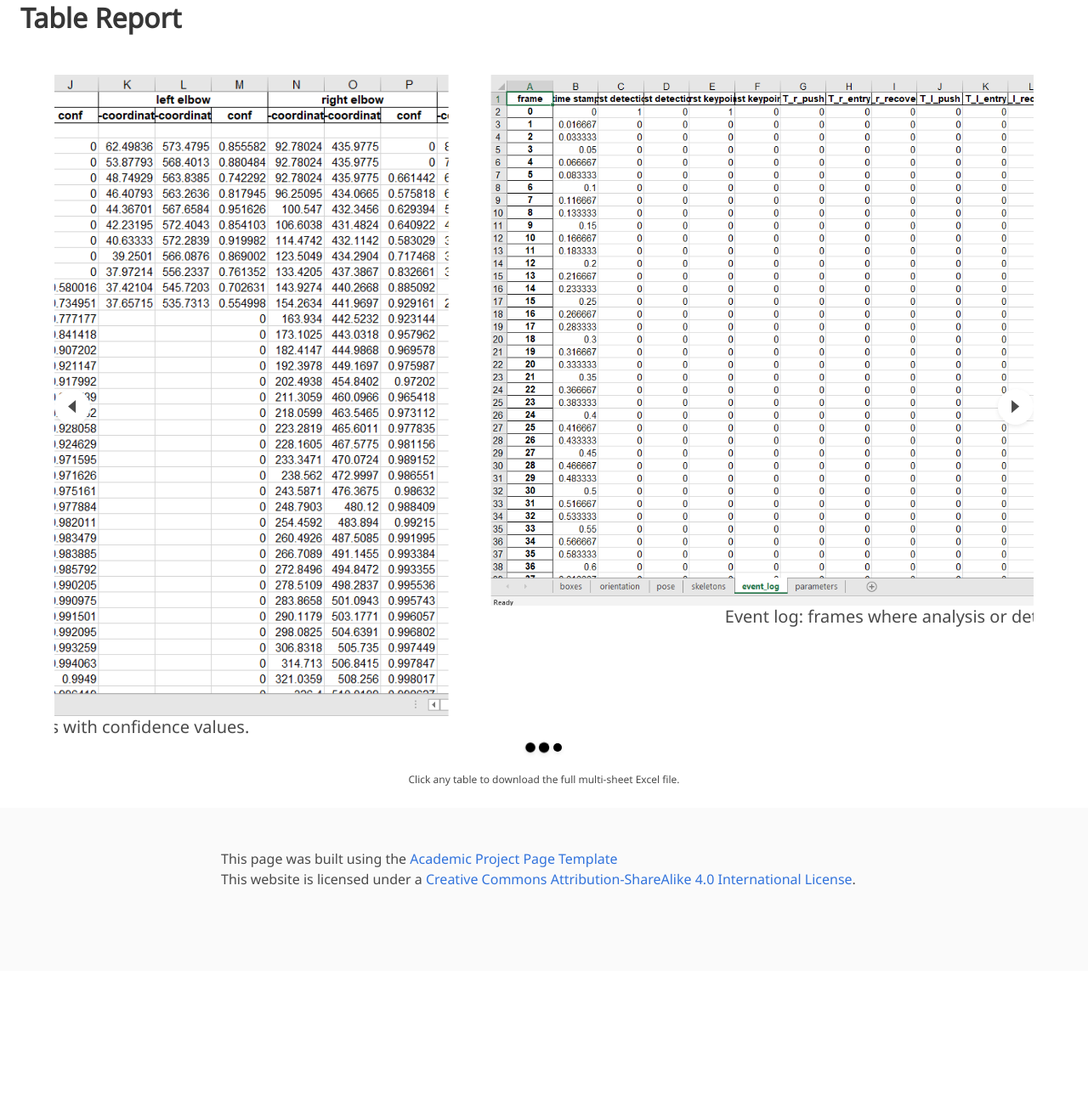
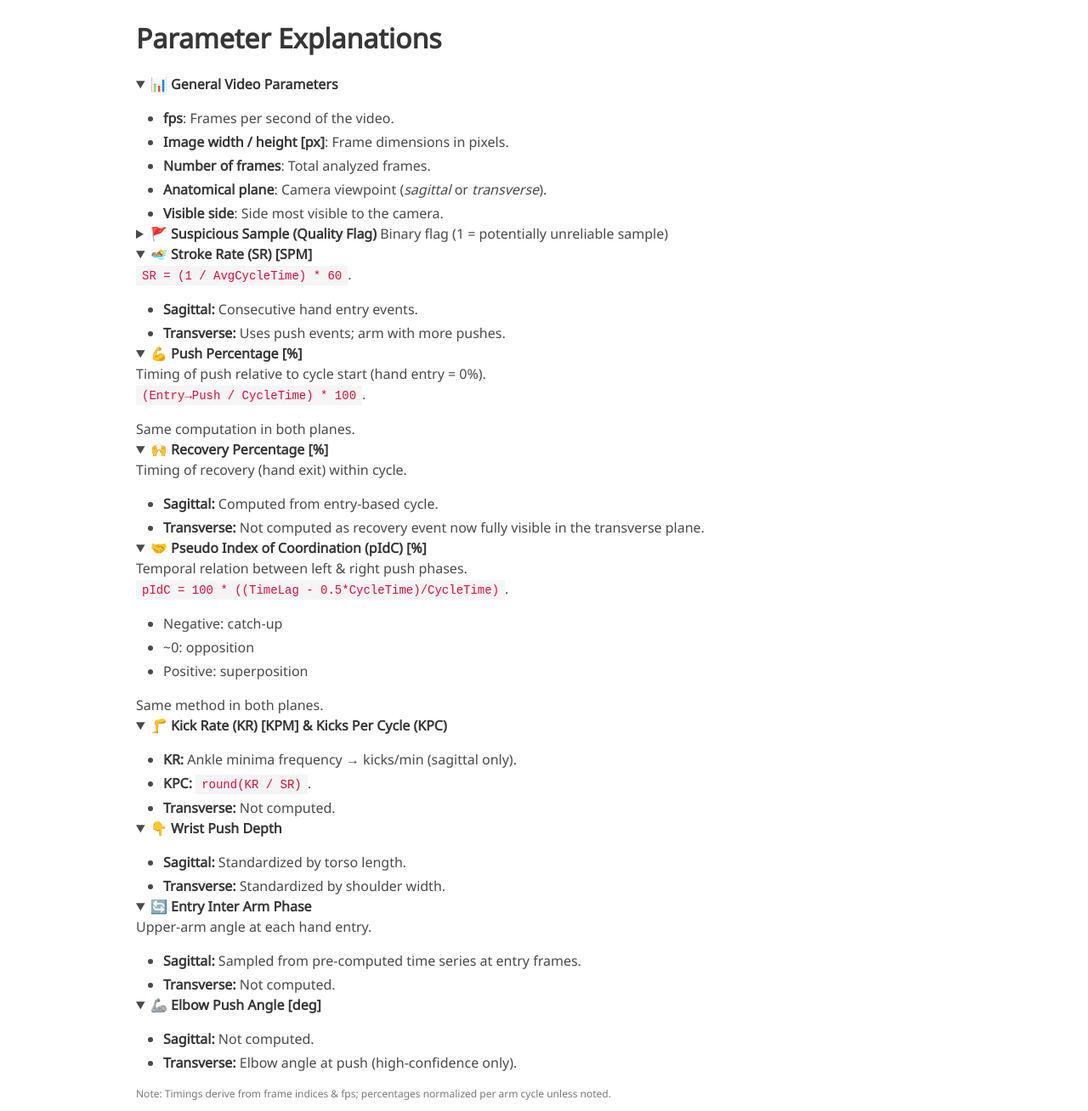
Before and after one commit to MotionAnalytics/Swimming-Analysis, a plain HTML site: page index.html in a window 1280 px wide. Shown: the part 3252-4560 px from the top of the page at 85% size. Before the commit the page ends 4395 px from the top, so only its background shows below. Drawn offline with nearby package versions, Linux system fonts and the light colour scheme; some icons are missing; a web font is replaced by a local one.

Commit message:
Add detailed parameter explanations section to enhance user understanding

```diff
--- a/index.html
+++ b/index.html
@@ -264,6 +264,119 @@
 
 <!-- Image carousel -->
 
+<!-- Parameter Explanations Section -->
+<section class="section">
+  <div class="container is-max-desktop">
+    <h2 class="title is-3" id="parameter-explanations">Parameter Explanations</h2>
+    <div class="content parameter-accordion">
+      <details open>
+        <summary>📊 <strong>General Video Parameters</strong></summary>
+        <ul>
+          <li><strong>fps</strong>: Frames per second of the video.</li>
+          <li><strong>Image width / height [px]</strong>: Frame dimensions in pixels.</li>
+          <li><strong>Number of frames</strong>: Total analyzed frames.</li>
+          <li><strong>Anatomical plane</strong>: Camera viewpoint (<em>sagittal</em> or <em>transverse</em>).</li>
+          <li><strong>Visible side</strong>: Side most visible to the camera.</li>
+        </ul>
+      </details>
+
+      <details>
+        <summary>🚩 <strong>Suspicious Sample (Quality Flag)</strong> Binary flag (1 = potentially unreliable sample)</summary>
+        <!--
+        <p>Binary flag (1 = potentially unreliable sample).</p>
+        <ul>
+          <li><strong>Sagittal:</strong> Hand switch, non continuous cycle, inter arm phase error, or event order error.</li>
+          <li><strong>Transverse:</strong> Event order error or other detected inconsistencies.</li>
+        </ul>
+        -->
+      </details>
+
+      <details open>
+        <summary>🏊 <strong>Stroke Rate (SR) [SPM]</strong></summary>
+        <p>
+          <code>SR = (1 / AvgCycleTime) * 60</code>.
+        </p>
+
+        <ul>
+          <li><strong>Sagittal:</strong> Consecutive hand entry events.</li>
+          <li><strong>Transverse:</strong> Uses push events; arm with more pushes.</li>
+        </ul>
+      </details>
+
+      <details open>
+        <summary>💪 <strong>Push Percentage [%]</strong></summary>
+        <p>
+          Timing of push relative to cycle start (hand entry = 0%).
+          <br>
+           <code>(Entry→Push / CycleTime) * 100</code>.
+        </p>
+        <p>Same computation in both planes.</p>
+      </details>
+
+      <details open>
+        <summary>🙌 <strong>Recovery Percentage [%]</strong></summary>
+        <p>Timing of recovery (hand exit) within cycle.</p>
+        <ul>
+          <li><strong>Sagittal:</strong> Computed from entry-based cycle.</li>
+          <li><strong>Transverse:</strong> Not computed as recovery event now fully visible in the transverse plane.</li>
+        </ul>
+      </details>
+
+      <details open>
+        <summary>🤝 <strong>Pseudo Index of Coordination (pIdC) [%]</strong></summary>
+        <p>
+          Temporal relation between left & right push phases.
+          <br>
+           <code>pIdC = 100 * ((TimeLag - 0.5*CycleTime)/CycleTime)</code>.
+        </p>
+        <ul>
+          <li>Negative: catch-up</li>
+          <li>~0: opposition</li>
+          <li>Positive: superposition</li>
+        </ul>
+        <p>Same method in both planes.</p>
+      </details>
+
+      <details open>
+        <summary>🦵 <strong>Kick Rate (KR) [KPM] & Kicks Per Cycle (KPC)</strong></summary>
+        <ul>
+          <li><strong>KR:</strong> Ankle minima frequency → kicks/min (sagittal only).</li>
+          <li><strong>KPC:</strong> <code>round(KR / SR)</code>.</li>
+          <li><strong>Transverse:</strong> Not computed.</li>
+        </ul>
+      </details>
+
+      <details open>
+        <summary>👇 <strong>Wrist Push Depth</strong></summary>
+        <ul>
+          <li><strong>Sagittal:</strong> Standardized by torso length.</li>
+          <li><strong>Transverse:</strong> Standardized by shoulder width.</li>
+        </ul>
+      </details>
+
+      <details open>
+        <summary>🔄 <strong>Entry Inter Arm Phase</strong></summary>
+        <p>Upper-arm angle at each hand entry.</p>
+        <ul>
+          <li><strong>Sagittal:</strong> Sampled from pre-computed time series at entry frames.</li>
+          <li><strong>Transverse:</strong> Not computed.</li>
+        </ul>
+      </details>
+
+      <details open>
+        <summary>🦾 <strong>Elbow Push Angle [deg]</strong></summary>
+        <ul>
+          <li><strong>Sagittal:</strong> Not computed.</li>
+          <li><strong>Transverse:</strong> Elbow angle at push (high-confidence only).</li>
+        </ul>
+      </details>
+
+      <p class="is-size-7 has-text-grey mt-4">Note: Timings derive from frame indices & fps; percentages normalized per arm cycle unless noted.</p>
+    </div>
+  </div>
+</section>
+<!-- End Parameter Explanations Section -->
+
 <section class="hero is-small">
   <div class="hero-body">
     <h2 class="title is-3">Table Report</h2>
```
